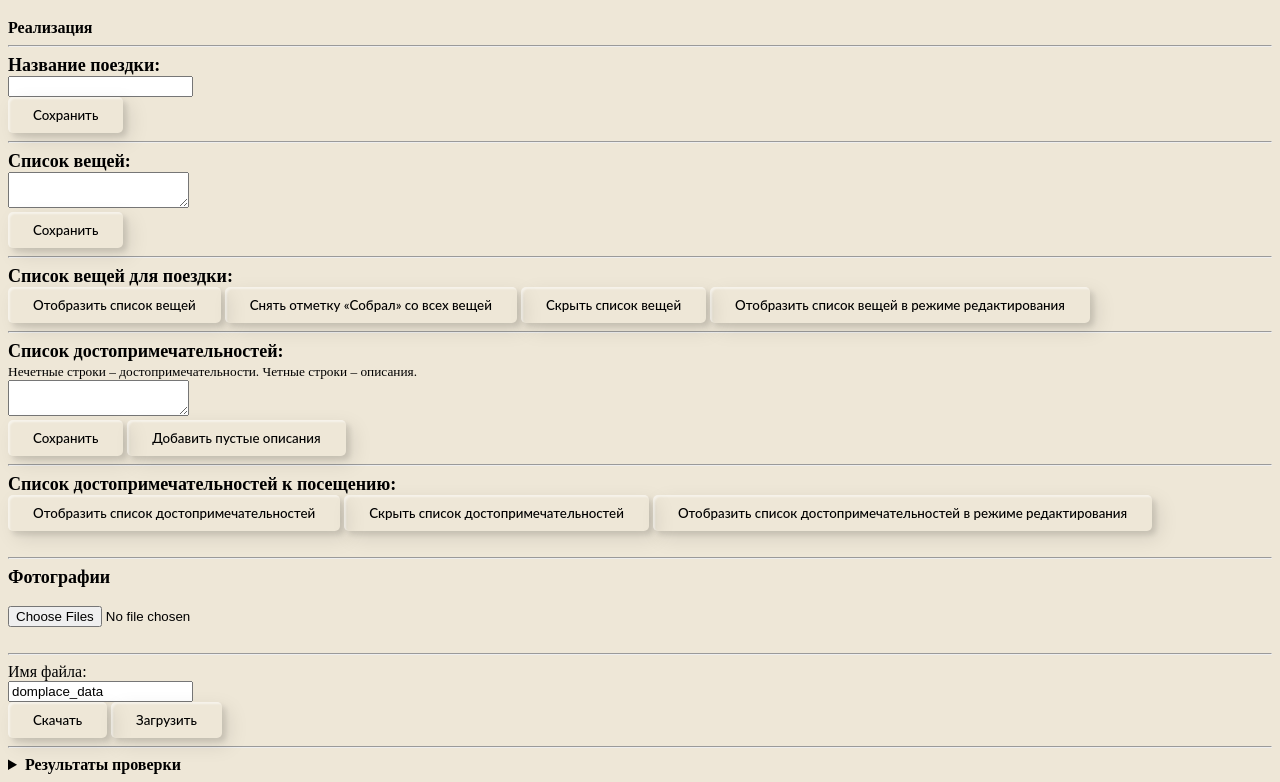
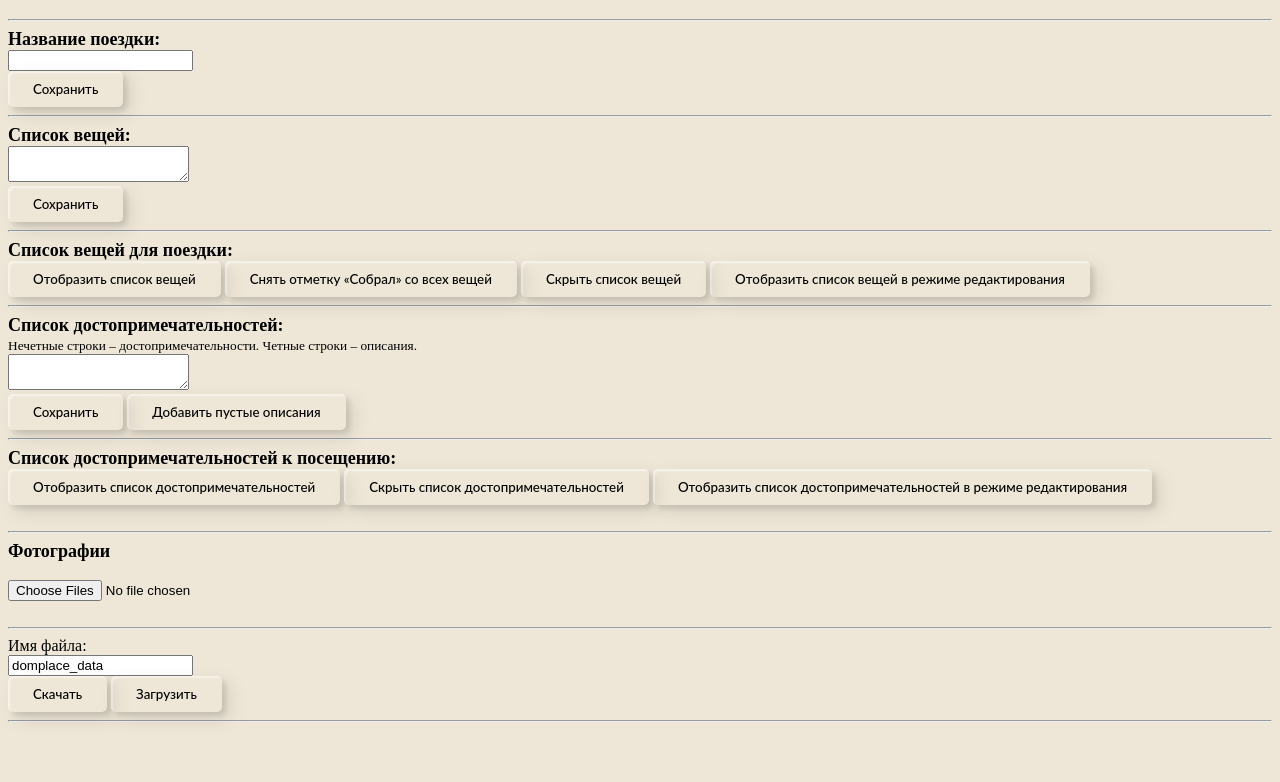
Before and after one commit to brustasya/nis_project_1, a plain HTML site: page app/index.html in a window 1280 px wide. Shown: the part 61-843 px from the top of the page. After the commit the page ends 800 px from the top, so only its background shows below. Drawn offline with Linux system fonts and the light colour scheme.

Commit message:
Update index.html

```diff
--- a/app/index.html
+++ b/app/index.html
@@ -408,8 +408,8 @@
   <strong>start()</strong></pre>
 
     </details>
-    <details>/-->
-		<summary>Реализация</summary>
+    <details>
+		<summary>Реализация</summary>/-->
 
 		<hr>
 		<label class="title">Название поездки:</label>
@@ -526,9 +526,9 @@
     </template>
 
 
-	<details>
+	<!--<details>
       <summary>Результаты проверки</summary>
       <p>В проектном решении не реализовано сохрание изобажений, выбранных пользователем.</p>
-    </details>
+    </details>/-->
   </body>
 </html>
```
